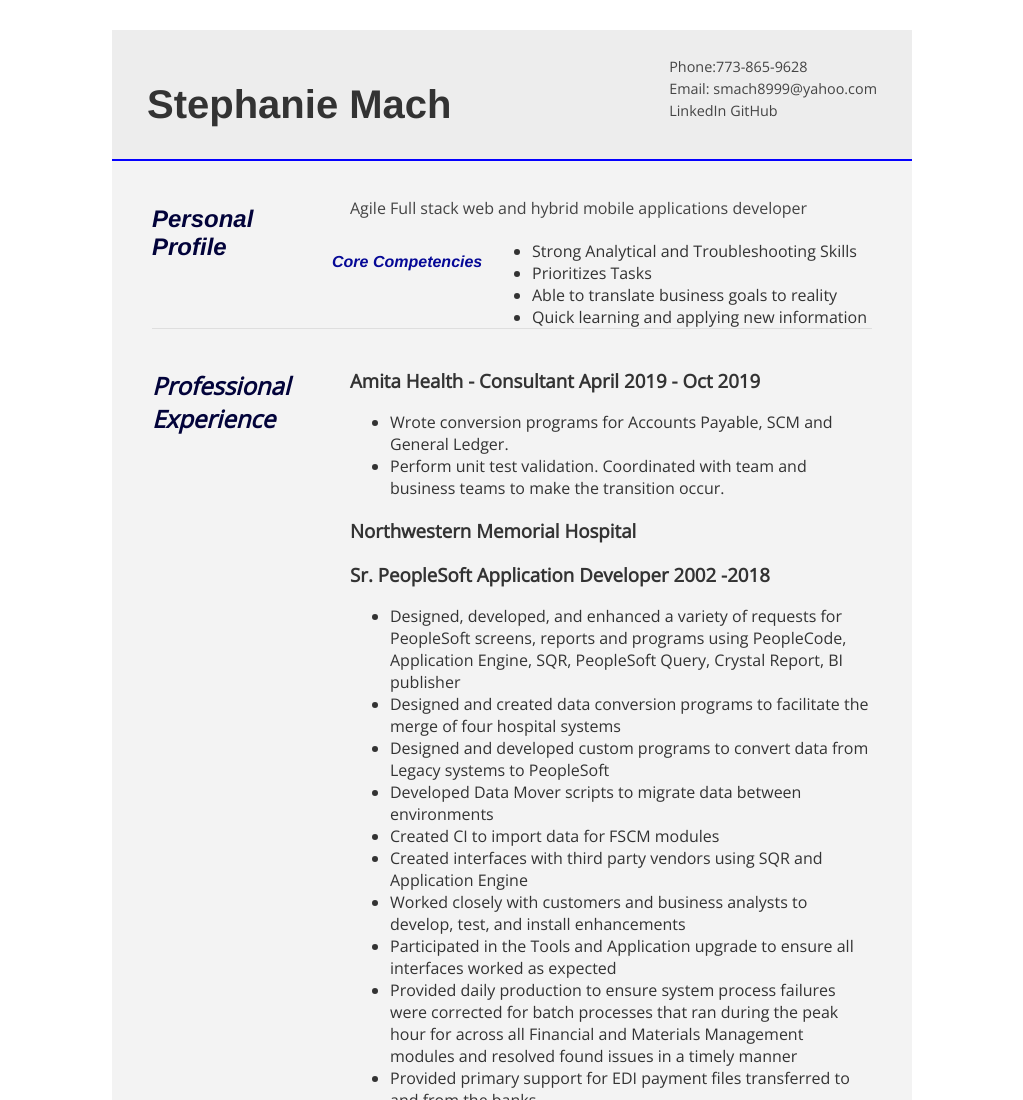
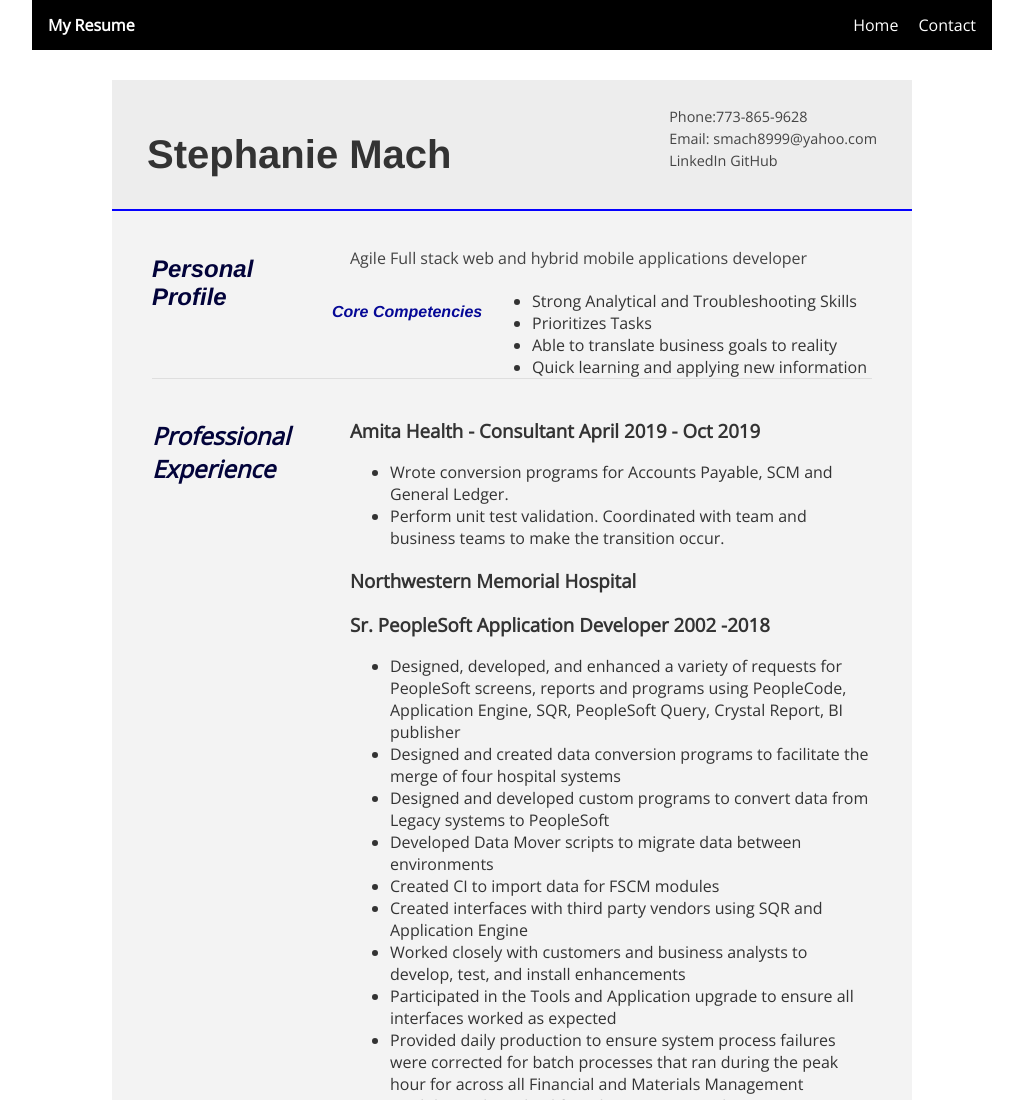
Before and after one commit to smach8999/smach8999.github.io, a website: page resume.html in a window 1280 px wide. Shown: the top 1100 px of the page, without its empty margins (73-1096 px from the left). Drawn offline with nearby package versions, Linux system fonts and the light colour scheme.

Commit message:
Modified resume

```diff
--- a/resume.html
+++ b/resume.html
@@ -11,17 +11,17 @@
 
   <body>
     <main>
-          <!-- <header>
+          <header>
             <span class="logo">My Resume</span>
             <a id="toggleMenu">Menu<a>
                 <nav>
                 <ul>
                 <li><a href="index.html">Home</a></li>
-                <li><a href="resume.html">Resume</a></li>
+                <!-- <li><a href="resume.html">Resume</a></li> -->
                 <li><a href="contact.html">Contact</a></li>
                 </ul>
             </nav>
-          </header>       -->
+          </header>
 
 
           <body id="top">
```
